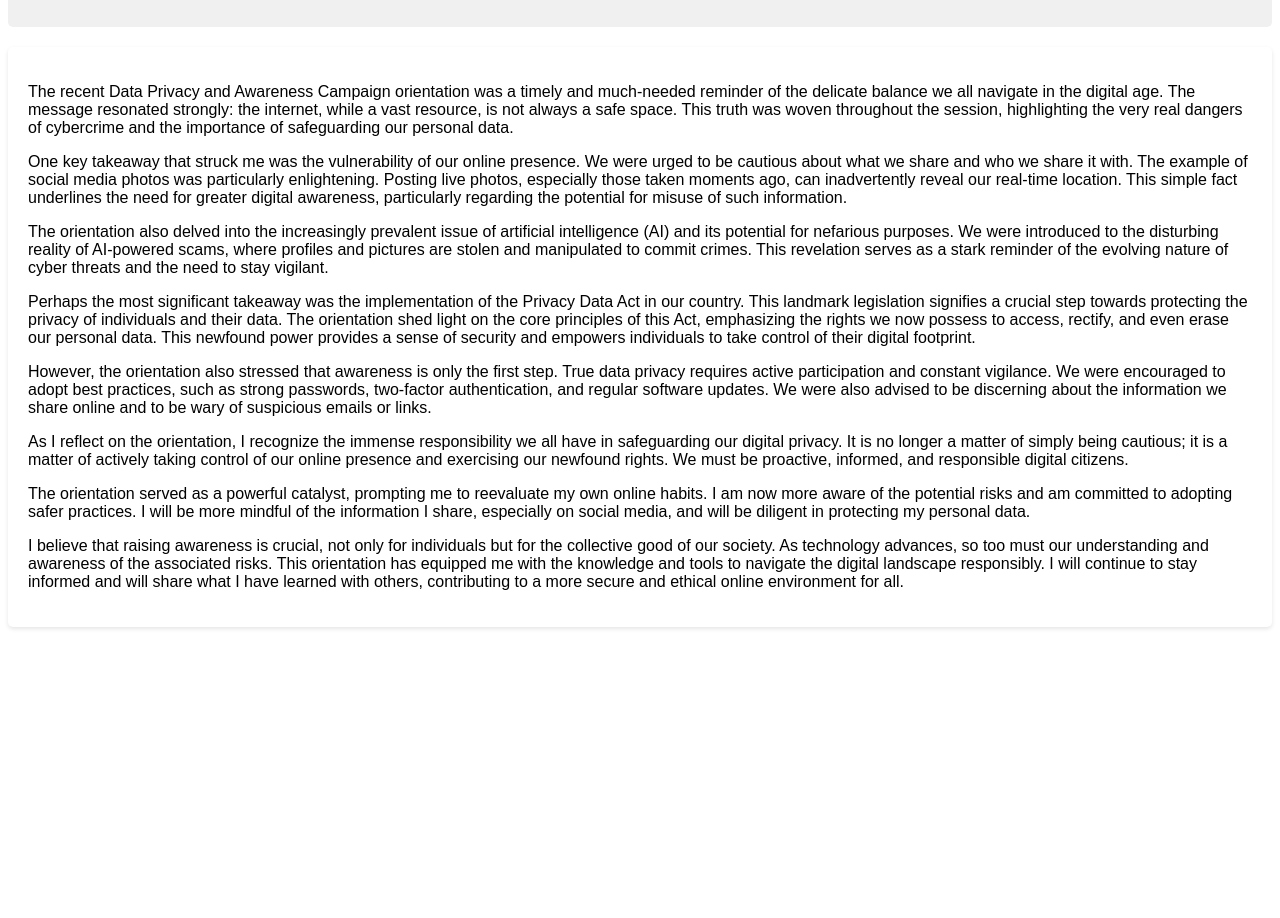
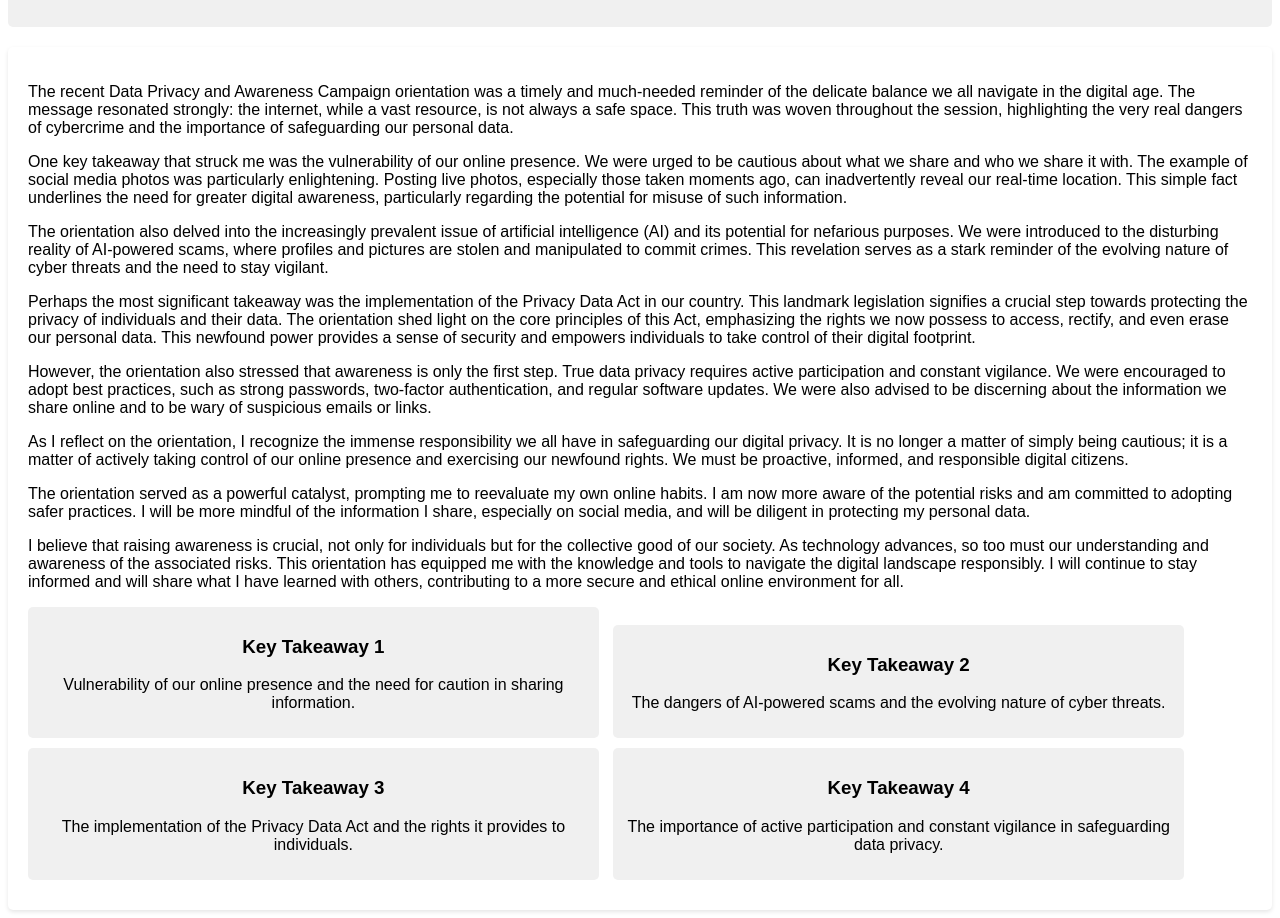
Before and after one commit to UPH-H-F/data-privacy--cyber-awareness-reflection, a plain HTML site: page index.html in a window 1280 px wide. Shown: the part 101-1019 px from the top of the page. Before the commit the page ends 800 px from the top, so only its background shows below. Drawn offline with Linux system fonts and the light colour scheme.

Commit message:
Update index.html

```diff
--- a/index.html
+++ b/index.html
@@ -1,7 +1,7 @@
 <!DOCTYPE html>
 <html>
 <head>
-    <title>Reflection : Data Privacy</title>
+    <title>Reflection | Data Privacy | Awareness</title>
     <style>
         body {
             font-family: sans-serif;
@@ -20,11 +20,27 @@
             border-radius: 5px;
             box-shadow: 0 2px 4px rgba(0, 0, 0, 0.1);
         }
+
+        .small-box {
+            background-color: #f0f0f0;
+            padding: 10px;
+            margin-bottom: 10px;
+            border-radius: 5px;
+            width: 45%;
+            display: inline-block;
+            margin-right: 10px;
+            transition: box-shadow 0.3s ease; /* Add transition for smooth shadow change */
+            text-align: center; /* Center the text within the small-box */
+        }
+
+        .small-box:hover {
+            box-shadow: 0 5px 10px rgba(0, 0, 0, 0.2); /* Larger shadow on hover */
+        }
     </style>
 </head>
 <body>
     <div class="title-box">
-        <h1>Reflections on the Data Privacy and Awareness Campaign Orientation</h1>
+        <h1 style="text-align: left;">Reflection Paper on Data Privacy and Awareness Campaign</h1>
     </div>
 
     <div class="content-box">
@@ -45,6 +61,26 @@
 
             <p>I believe that raising awareness is crucial, not only for individuals but for the collective good of our society. As technology advances, so too must our understanding and awareness of the associated risks. This orientation has equipped me with the knowledge and tools to navigate the digital landscape responsibly. I will continue to stay informed and will share what I have learned with others, contributing to a more secure and ethical online environment for all.</p>
         </p>
+
+        <div class="small-box">
+            <h3>Key Takeaway 1</h3>
+            <p>Vulnerability of our online presence and the need for caution in sharing information.</p>
+        </div>
+
+        <div class="small-box">
+            <h3>Key Takeaway 2</h3>
+            <p>The dangers of AI-powered scams and the evolving nature of cyber threats.</p>
+        </div>
+
+        <div class="small-box">
+            <h3>Key Takeaway 3</h3>
+            <p>The implementation of the Privacy Data Act and the rights it provides to individuals.</p>
+        </div>
+
+        <div class="small-box">
+            <h3>Key Takeaway 4</h3>
+            <p>The importance of active participation and constant vigilance in safeguarding data privacy.</p>
+        </div>
     </div>
 </body>
 </html>
```
